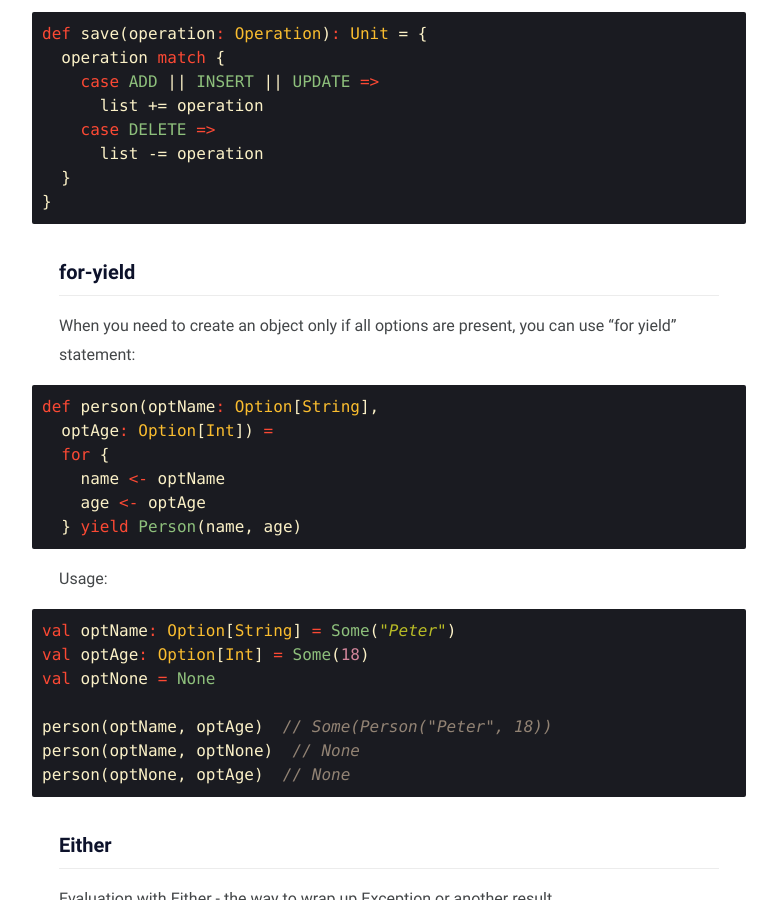
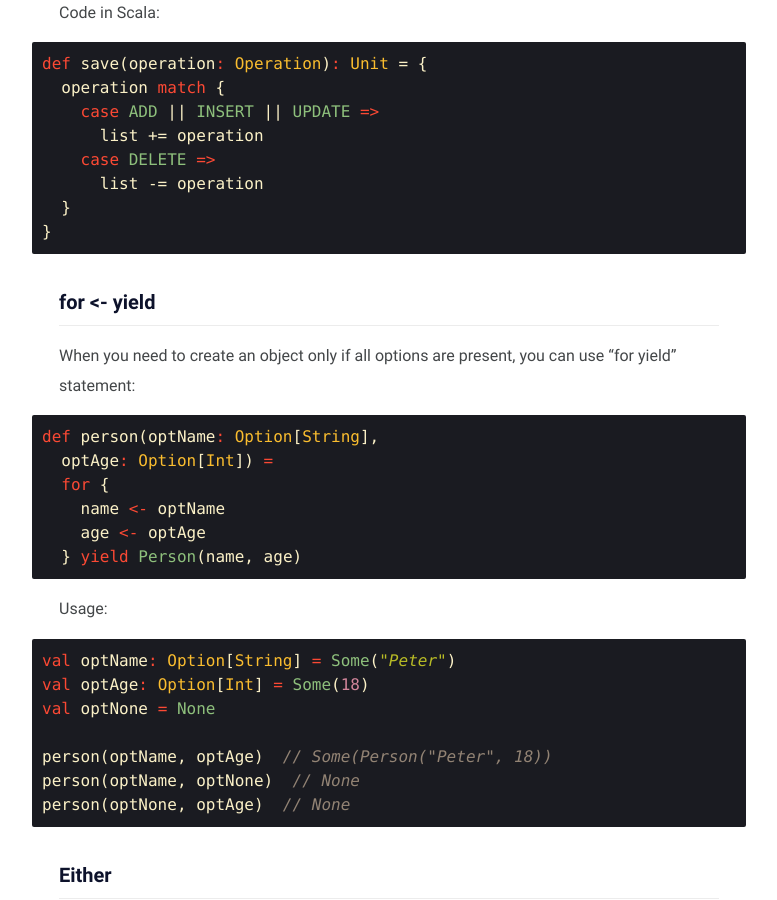
Before and after one commit to irenkamalova/irenkamalova.github.io, a Jekyll site: the page built from _posts/2021-01-10-Candies-of-Scala.md, in a window 1280 px wide and 900 px high, scrolled down 4478 px. Shown: the whole window, without its empty margins (251-1028 px from the left). Built offline with Jekyll 4.4.1, drawn with Linux system fonts in a browser that asks for light colours.

````diff
--- a/_posts/2021-01-10-Candies-of-Scala.md
+++ b/_posts/2021-01-10-Candies-of-Scala.md
@@ -186,7 +186,7 @@ def save(operation: Operation): Unit = {
 }
 ```
 
-### for-yield
+### for <- yield
 
 When you need to create an object only if all options are present, you can use "for yield" statement:
 
````
Also changed, not shown: other parts of _posts/2021-01-10-Candies-of-Scala.md (+1 -1 lines).
